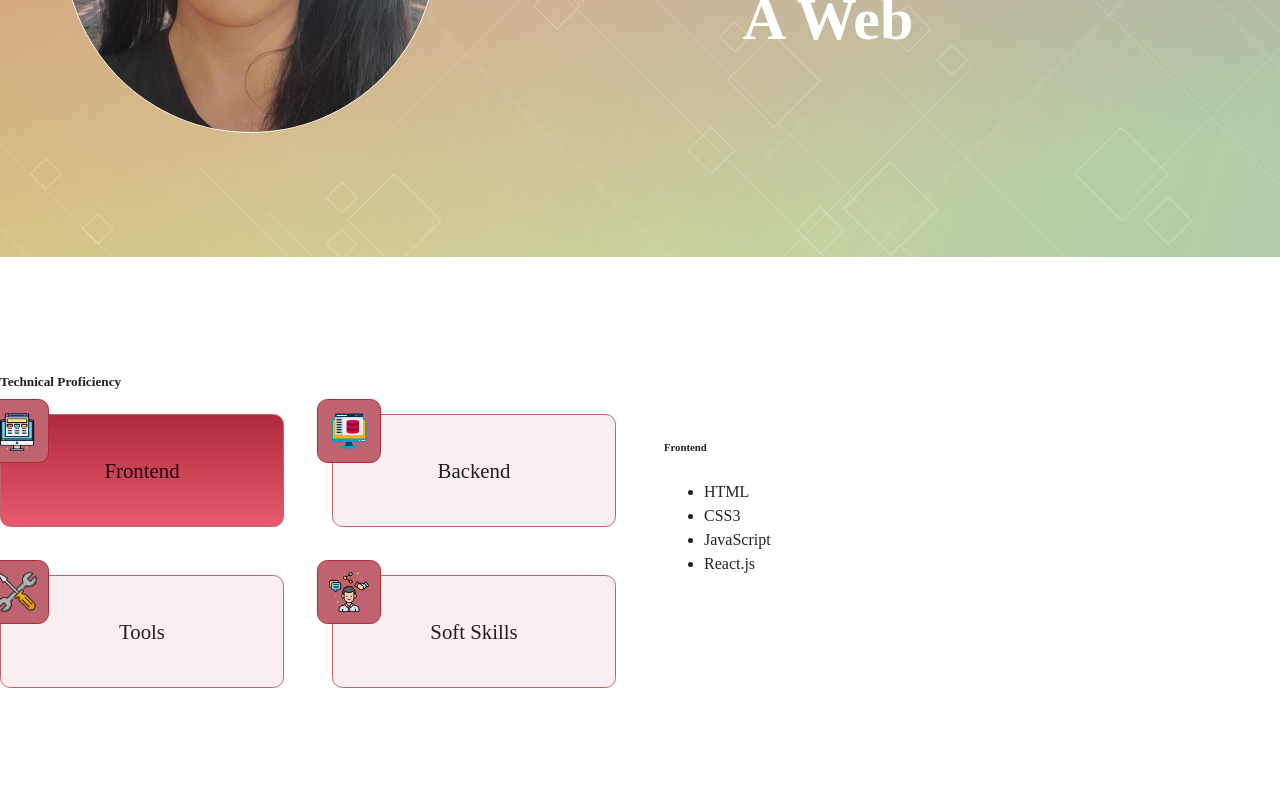
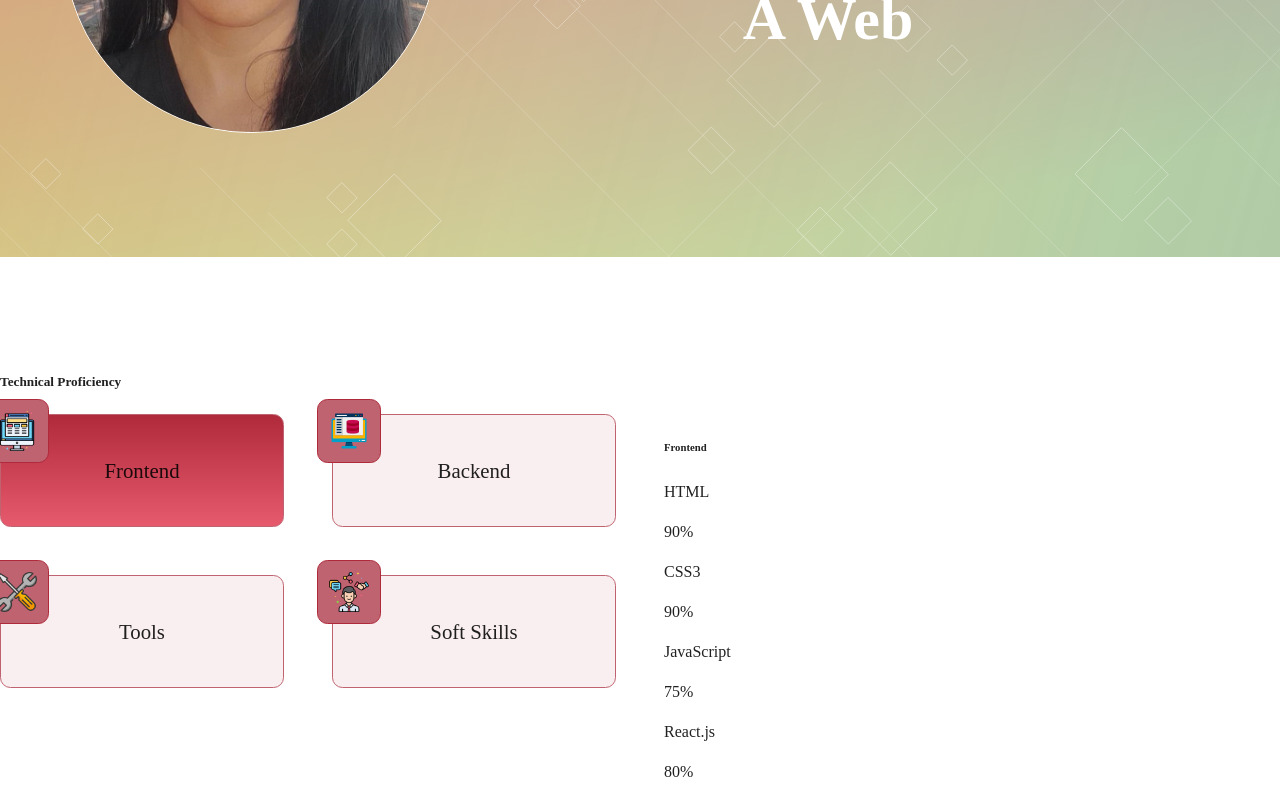
Before and after one commit to vrodriguessi/portifolio, a React (Vite) app: page / in a window 1280 px wide. Shown: the part 543-1343 px from the top of the page. Before the commit the page ends 1231 px from the top, so only its background shows below. Built offline with nearby package versions, Linux system fonts and the light colour scheme.

Commit message:
Updated SkillsInfoCard to display skills with their respective percentages.

```diff
--- a/src/pages/Home/sections/About/SkillsInfoCard/SkillsInfoCard.tsx
+++ b/src/pages/Home/sections/About/SkillsInfoCard/SkillsInfoCard.tsx
@@ -3,6 +3,7 @@ import './SkillsInfoCard.css';
 
 interface Skill {
   name: string;
+  percentage: string;
 }
 
 interface SkillsInfoCardProps {
@@ -14,11 +15,17 @@ const SkillsInfoCard: React.FC<SkillsInfoCardProps> = ({ heading, skills }) => {
     return (
         <div className="skills-info-card">
             <h6>{heading}</h6>
-            <ul>
-                {skills.map((skill, index) => (
-                    <li key={index}>{skill.name}</li>
+            <div className="skills-info-content">
+                {skills.map((item, index) => (
+                    <div key={index} className="skill-info">
+                        <p>{item.name}</p>
+                        <div className="skill-progress">
+                            <div className="skill-progress-bar" style={{ width: item.percentage }}></div>
+                        </div>
+                        <p className="percentage">{item.percentage}</p>
+                    </div>
                 ))}
-            </ul>
+            </div>
         </div>
     );
 }
```
